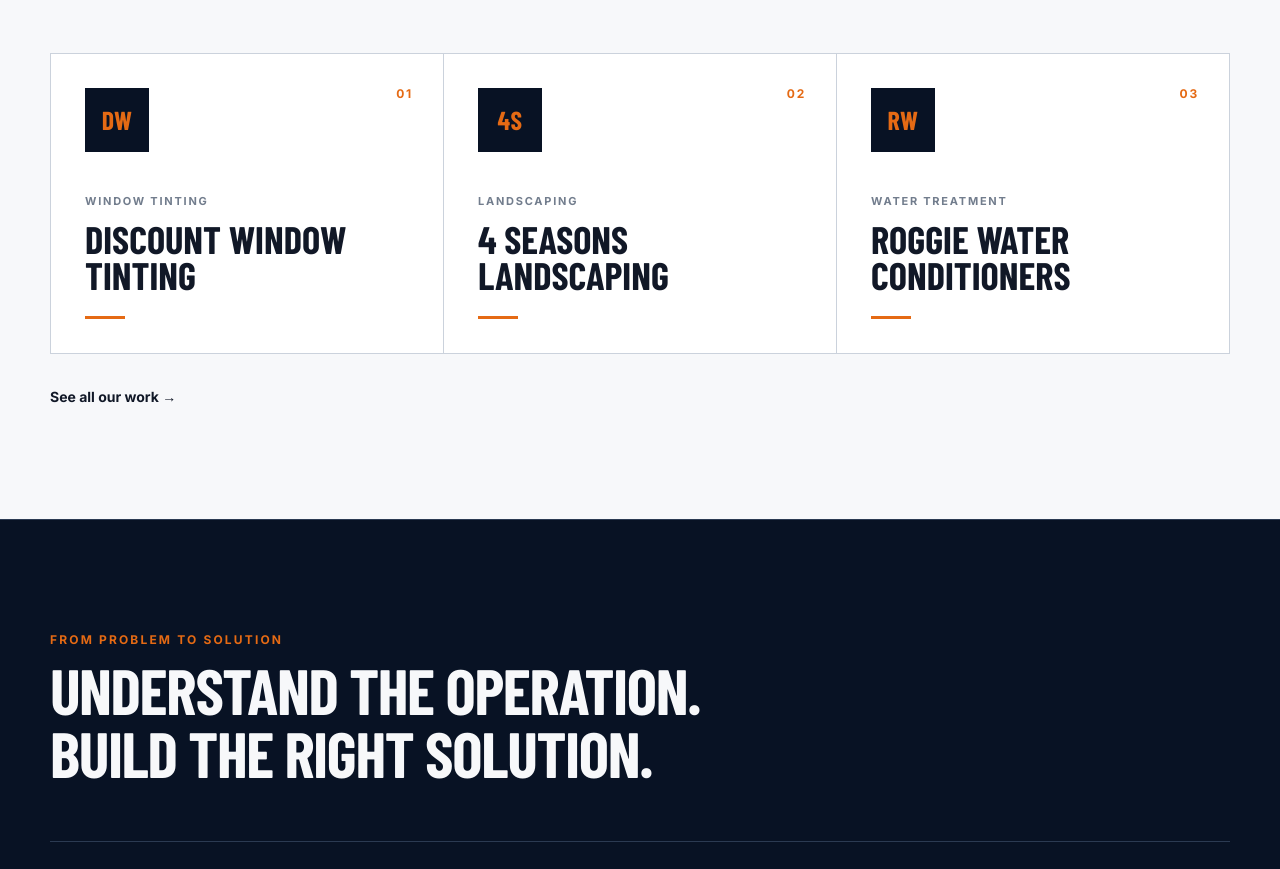
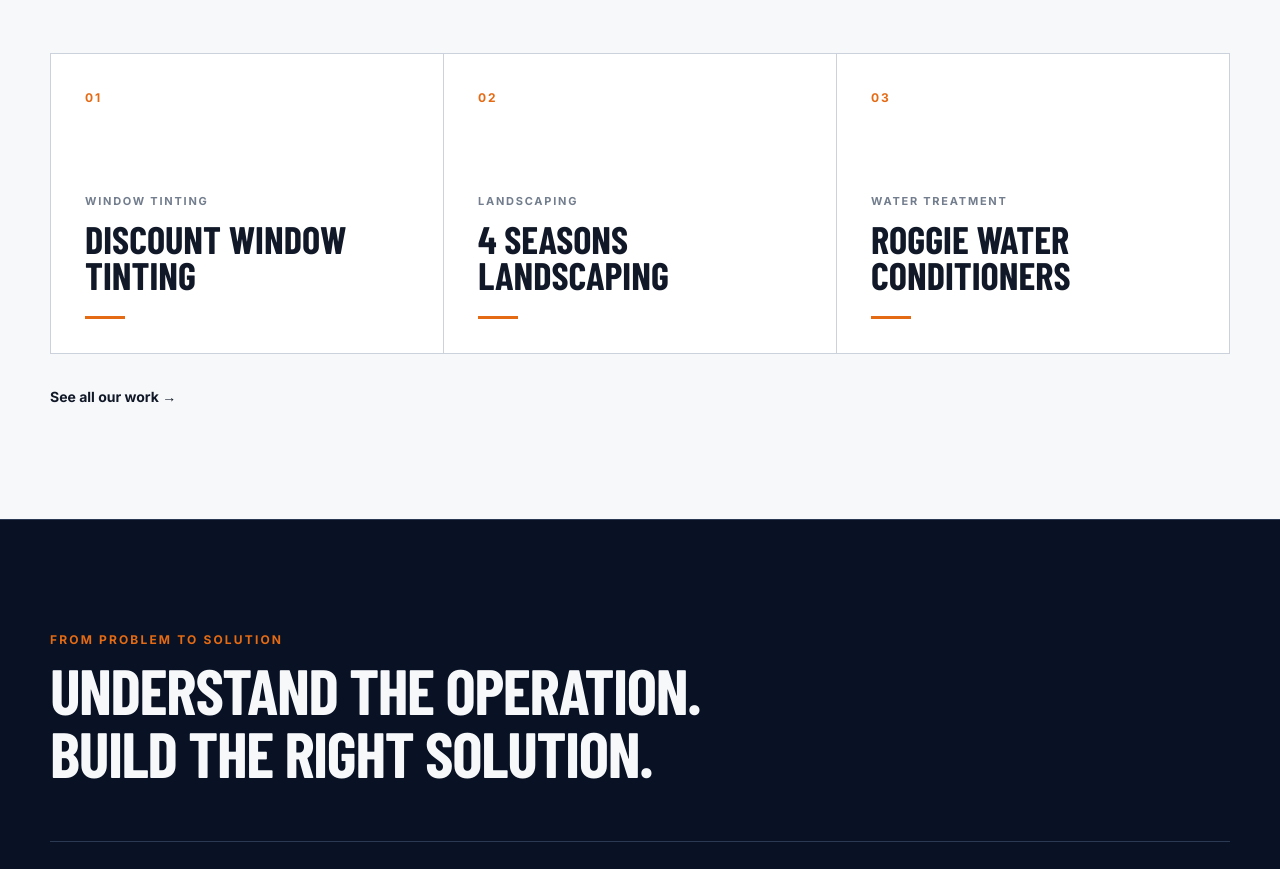
Before and after one commit to valley-operation-services/vos-website, a plain HTML site: page index.html in a window 1280 px wide. Shown: the part 2254-3123 px from the top of the page. Drawn offline with nearby package versions, Linux system fonts and the light colour scheme.

Commit message:
Remove monograms from Worked With cards
Co-Authored-By: Claude Opus 5.5 <noreply@anthropic.com>

```diff
--- a/index.html
+++ b/index.html
@@ -18,7 +18,7 @@
     rel="stylesheet"
   >
 
-  <link rel="stylesheet" href="/styles.css?v=14" />
+  <link rel="stylesheet" href="/styles.css?v=15" />
 
   <!-- Google tag (gtag.js) - Google Ads -->
   <script async src="https://www.googletagmanager.com/gtag/js?id=AW-18516647561"></script>
@@ -271,7 +271,6 @@
 
           <div class="ww-card">
             <span class="ww-num">01</span>
-            <span class="ww-mark" aria-hidden="true">DW</span>
             <p class="ww-industry">Window Tinting</p>
             <h3>Discount Window Tinting</h3>
             <div class="ww-line"></div>
@@ -279,7 +278,6 @@
 
           <div class="ww-card">
             <span class="ww-num">02</span>
-            <span class="ww-mark" aria-hidden="true">4S</span>
             <p class="ww-industry">Landscaping</p>
             <h3>4 Seasons Landscaping</h3>
             <div class="ww-line"></div>
@@ -287,7 +285,6 @@
 
           <div class="ww-card">
             <span class="ww-num">03</span>
-            <span class="ww-mark" aria-hidden="true">RW</span>
             <p class="ww-industry">Water Treatment</p>
             <h3>Roggie Water Conditioners</h3>
             <div class="ww-line"></div>
--- a/styles.css
+++ b/styles.css
@@ -1850,37 +1850,6 @@ a.service-card:hover .service-icon {
 .service-card:hover::before { transform: scaleX(1); }
 .service-card-accent::before { display: none; }
 
-/* ---- Worked With: client monograms ---- */
-
-.ww-card .ww-num {
-  position: absolute;
-  top: 30px;
-  right: 30px;
-  margin: 0;
-  padding: 0;
-}
-
-.ww-mark {
-  margin-bottom: auto;
-  width: 64px;
-  height: 64px;
-  display: grid;
-  place-items: center;
-  background: var(--navy);
-  color: var(--orange);
-  font-family: "Barlow Condensed", Arial, sans-serif;
-  font-size: 26px;
-  font-weight: 700;
-  letter-spacing: .02em;
-  transition: background .25s ease, color .25s ease;
-}
-
-.ww-card:hover .ww-mark { background: var(--orange); color: #fff; }
-
-@media (max-width: 900px) {
-  .ww-mark { width: 54px; height: 54px; font-size: 22px; margin-bottom: 36px; }
-}
-
 @media (prefers-reduced-motion: reduce) {
   .hero-visual, .dash-bars i, .dash-toast { animation: none; }
 }
```
Also changed, not shown: about/index.html (+1 -1 lines), contact/index.html (+1 -1 lines), demos/index.html (+1 -1 lines), process/index.html (+1 -1 lines), services/field-service-software/index.html (+1 -1 lines), services/index.html (+1 -1 lines), services/operations-analysis/index.html (+1 -1 lines), services/process-improvement/index.html (+1 -1 lines), services/systems/index.html (+1 -1 lines), services/websites-applications/index.html (+1 -1 lines), worked-with/index.html (+1 -4 lines).
